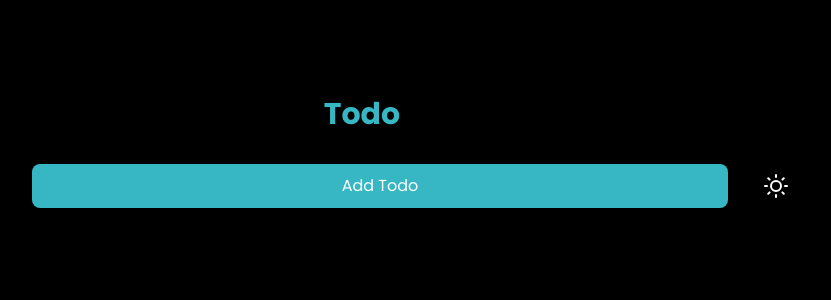
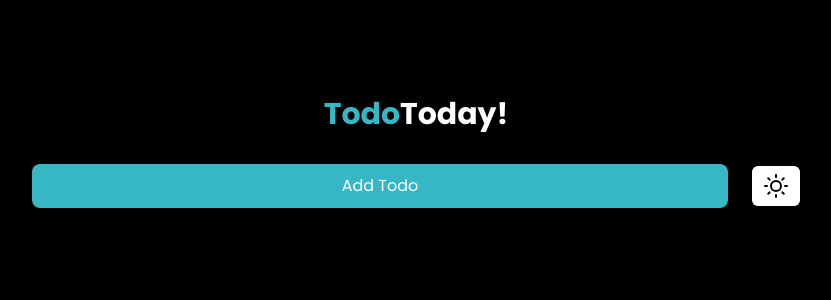
Before and after one commit to Shakiqurrahman/TodoToday, a React (Vite) app: page / in a window 1280 px wide. Shown: the top 300 px of the page, without its empty margins (224-1055 px from the left). Built offline with nearby package versions, Linux system fonts and the light colour scheme.

Commit message:
dark mode bug fixed

```diff
--- a/src/components/DarkModeBtn.tsx
+++ b/src/components/DarkModeBtn.tsx
@@ -19,7 +19,7 @@
     return (
         <button
             onClick={() => setDarkMode(!darkMode)}
-            className="py-2 px-3 bg-black dark:bg-white text-white dark:text-black rounded-md transition-colors duration-300"
+            className="py-2 px-3 bg-black dark:bg-white text-white dark:text-black rounded-md "
         >
             {darkMode ? <FiSun size={24} /> : <FiMoon size={24} />}
         </button>
--- a/tailwind.config.js
+++ b/tailwind.config.js
@@ -1,5 +1,6 @@
 /** @type {import('tailwindcss').Config} */
 export default {
+  darkMode: 'class',
   content: [
     "./index.html",
     "./src/**/*.{js,ts,jsx,tsx}",
```
